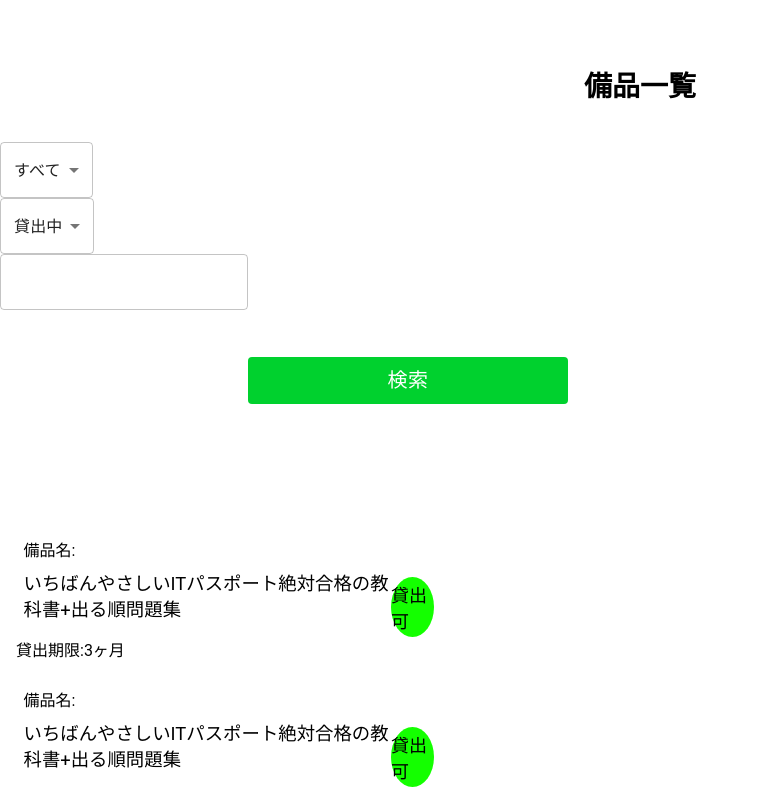
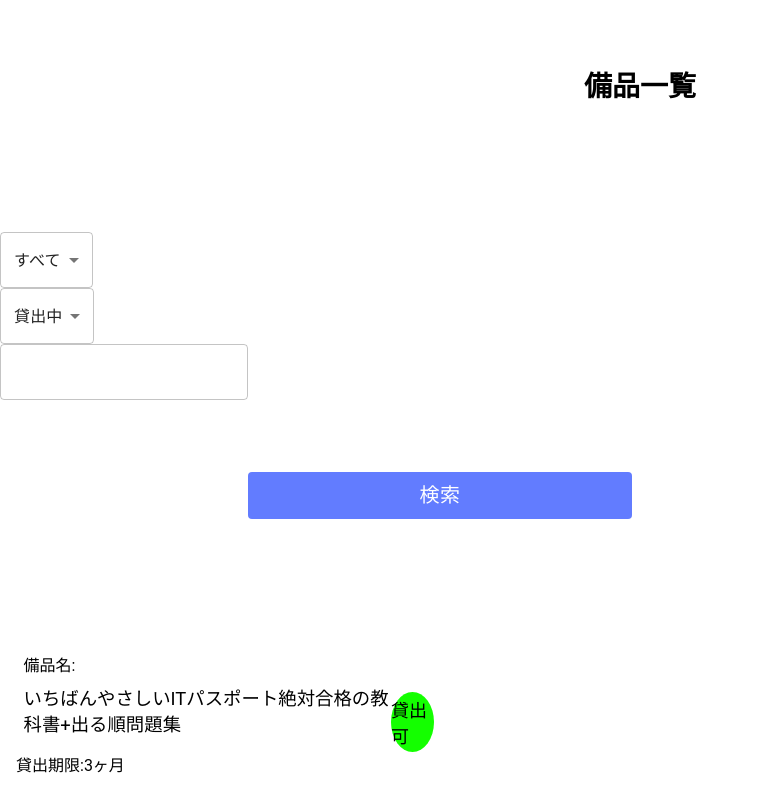
Before and after one commit to takumiTakahata/equipment_management_system, a React (Create React App) app in the folder app/: page /product_list in a window 1280 px wide. Shown: the top 790 px of the page, without its empty margins (0-759 px from the left). Built offline with nearby package versions, Linux system fonts and the light colour scheme.

Commit message:
titleをpage_titleに変更

```diff
--- a/app/src/components/user_register.css
+++ b/app/src/components/user_register.css
@@ -2,7 +2,7 @@
   text-align: center;
   font-family: "Roboto", sans-serif;
 }
-.title {
+.page_title {
   font-size: 20px;
   margin-bottom: 3%;
   font-weight: bold;
@@ -44,13 +44,13 @@
   margin-top: 20px;
 }
 
-.MuiButton-root.button {
-  margin-top: 8%;
+.MuiButton-root.register_button {
+  margin-top: 15%;
   width: 25%;
   background-color: #00d12e;
 }
 
-.MuiButton-root.button:hover {
+.MuiButton-root.register_button:hover {
   background-color: #00d12e;
 }
 
```
